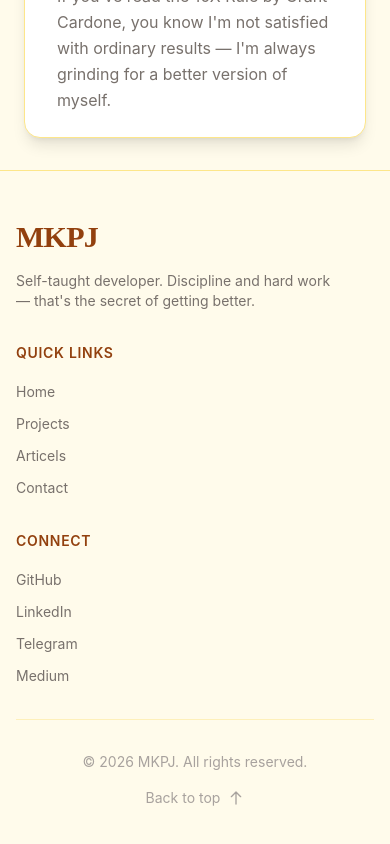
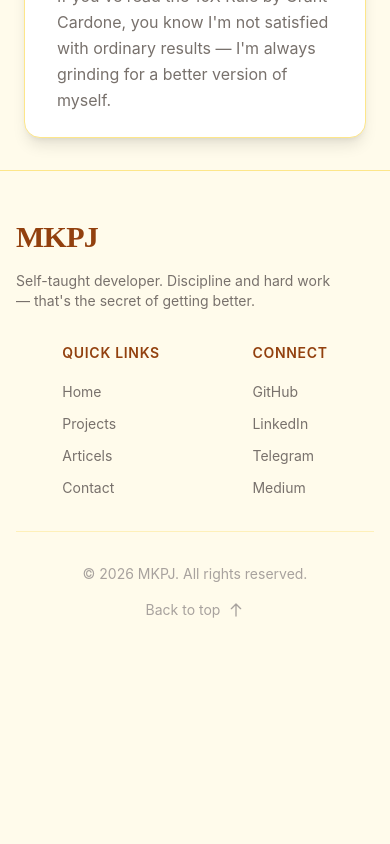
Before and after one commit to MKPJ5/AboutMe, a React (Vite) app: page / in a window 390 px wide. Shown: the part 3922-4766 px from the top of the page. After the commit the page ends 4590 px from the top, so only its background shows below. Built offline with nearby package versions, Linux system fonts and the light colour scheme; a web font is replaced by a local one.

Commit message:
style: add responsive class to the contact section

```diff
--- a/src/components/layout/Footer.tsx
+++ b/src/components/layout/Footer.tsx
@@ -40,6 +40,7 @@ const Footer = () => {
             </p>
           </motion.div>
 
+          <div className="flex justify-around md:justify-between">
             {/* Quick Links */}
             <motion.div
               initial={{ opacity: 0, y: 20 }}
@@ -86,6 +87,7 @@ const Footer = () => {
               </ul>
             </motion.div>
           </div>
+        </div>
 
         {/* Bottom Bar */}
         <motion.div
```
Lines whose indentation alone changed are shown as unchanged.
